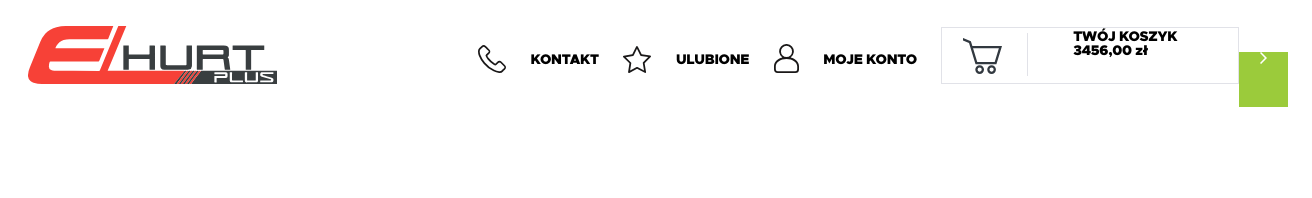
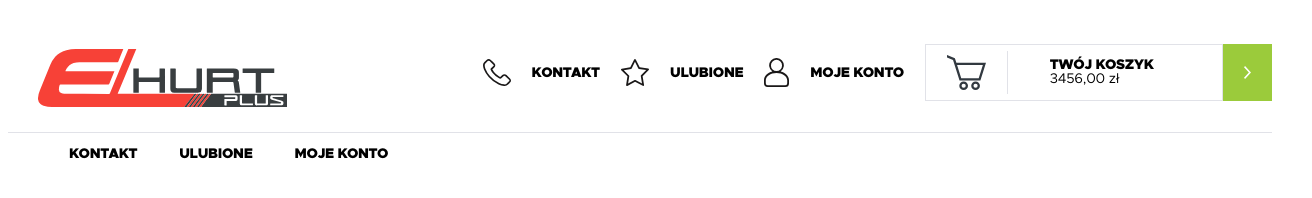
Before and after one commit to Pekowy/projekt, a website: page index.html in a window 1280 px wide. Shown: the whole page, 1312 px wide, since content can reach past the window. Drawn offline with Linux system fonts and the light colour scheme; files whose address does not match are found by name.

Commit message:
gotowa połowa baneru

```diff
--- a/index.html
+++ b/index.html
@@ -23,13 +23,27 @@
                     <div class="koszyk">
                         <img class="kosz--pos" src="./images/Group 4934.svg">
                         <div class="koszI"></div>
-                        <div class="kosztxt--pos">TWÓJ KOSZYK </br>3456,00 zł</div>
+                        <div class="kosztxt--pos">
+                            TWÓJ KOSZYK </br><span class="price">3456,00 zł</span></p>
+                        </div>
                     </div>
                     <div class="arrow">
                         <img class="arrow--pos" src="./images/Path 1134.svg" >
                     </div>
                 </ul>
             </nav>
+            <div class="header_bottom">
+                <nav class="header_nav">
+                    <ul class="header_nav_list">
+                            <div>KONTAKT</div>
+                            <div>ULUBIONE</div>
+                            <div>MOJE KONTO</div>
+                    </ul>
+                </nav>
+            </div>
+        </div>
+        <div class="arrow">
+            <img class="arrow--pos" src="./images/Path 1134.svg" >
         </div>
     </header>
 </body>
--- a/scss/style.scss
+++ b/scss/style.scss
@@ -5,6 +5,14 @@
     font-weight: normal;
     font-style: normal;
 }
+
+@font-face{
+	font-family: 'Metropolis1';
+    src: url(fonts/Metropolis-Regular.otf) format('opentype');
+    font-weight: normal;
+    font-style: normal;
+}
+
 body {
 background: #FFFFFF 0% 0% no-repeat padding-box;
 opacity: 1;
@@ -15,8 +23,7 @@ opacity: 1;
 	width: 1920px;
 	max-width: 100%;
 	height: 140px;
-	padding: 20px;
-	margin: 26px auto;
+	margin-top: 30px;
 	font-family: Metropolis;
 	letter-spacing: -0.28px;
 	font-size: 14px;
@@ -31,34 +38,32 @@ opacity: 1;
 }
 .header_logo{
 	position: relative;
-	top: -39px;
+	left: 30px;
 	justify-content: flex-start;
 }
 
 .header_nav ul {
-	margin-top: -10px;
 	text-align: left;
 }
 .header_nav li {
-	display: inline;
+	display: flex;
 }
 .header_nav div {
-	position: relative;
-	top: -9px;
 	display: inline-block;
 	padding: 0em 1.5em;
 }
-
-.koszyk{
-	position: relative;
-	top: -13px;
-	border: 1px solid #E1E2E8;
-	width: 254px;
+.header_nav_list{
+	display: flex;
+	align-items: center
+}
+.header_nav_list .koszyk{
+    display: flex;
+    border: 1px solid #E1E2E8;
+    width: 254px;
     height: 55px;
-}
-.kosz--pos{
-	position: relative;
-	top: 10px;
+    white-space: nowrap;
+    align-items: center;
+    justify-content: flex-start;
 }
 .koszI{
 	background: #E1E2E8;
@@ -66,16 +71,27 @@ opacity: 1;
 	height: 1px;
 	rotate: 90deg;
 }
+
 .kosztxt--pos{
 	position: relative;
-	top: 0px;
+	top: 6px;
 }
-.arrow{
-	position: relative;
-	left: -4px;
-	height: 55px;
+.price{
+	font-family: Metropolis1;
+}
+
+.header_nav_list .arrow{
+	display: flex;
+	align-items: center;
+	height: 57px;
 	background-color: #9BCB3B;
 }
-.arrow--pos{
+ .arrow--pos{
 	position: relative;
 }
+.header_bottom{
+	border-top: 1px solid #E1E2E8;
+	width: 1920px;
+	height: 57px;
+	justify-content: space-evenly;
+}
```
Also changed, not shown: css/style.css, 1 other file.
